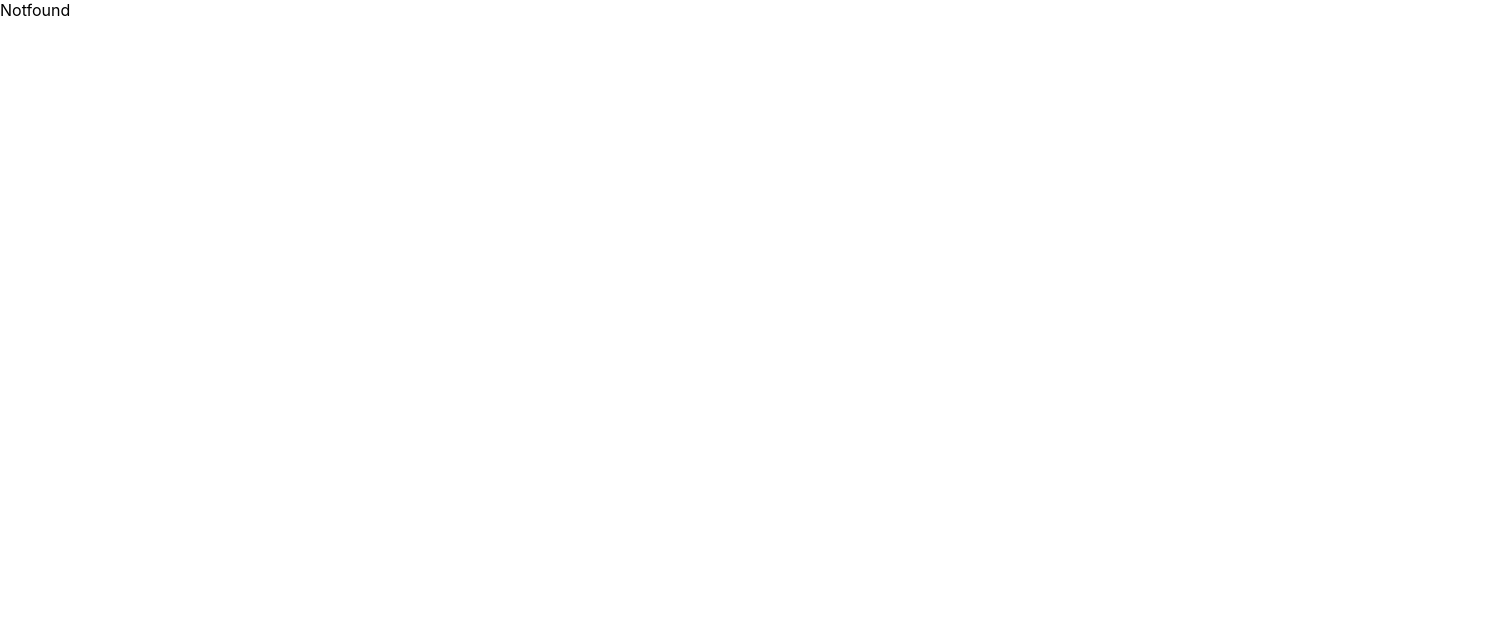
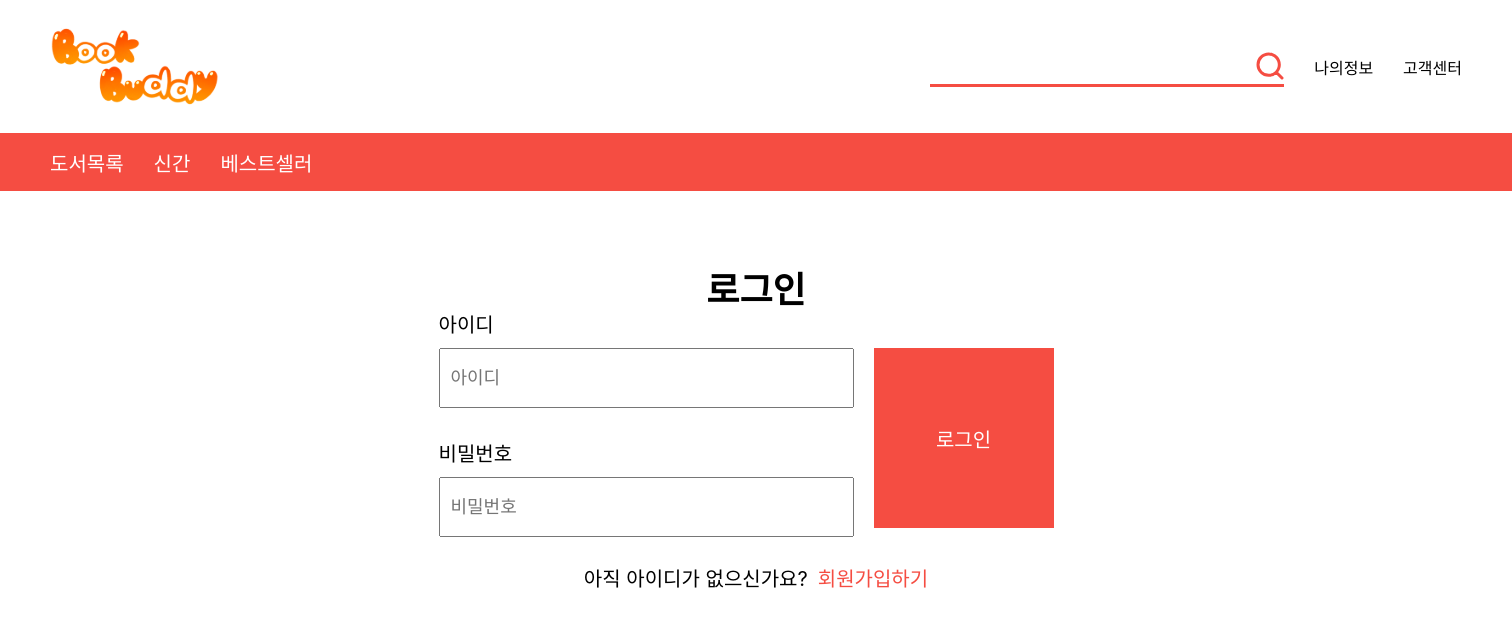
Before and after one commit to HyeranJo/bookbuddy, a React (Create React App) app in the folder client/: page /signin in a window 1280 px wide. Before the commit this address had no page. Shown: the top 626 px of the page, 1512 px wide, since content can reach past the window. Built offline with nearby package versions, Linux system fonts and the light colour scheme.

Commit message:
Feat: 로그인 구현

```diff
--- a/client/src/index.tsx
+++ b/client/src/index.tsx
@@ -6,6 +6,7 @@ import reportWebVitals from './reportWebVitals';
 import { RouterProvider, createBrowserRouter } from 'react-router-dom';
 import Home from './pages/home/Home';
 import Signup from './pages/sign/Signup';
+import Signin from './pages/sign/Signin';
 
 const router = createBrowserRouter([
   {
@@ -18,6 +19,7 @@ const router = createBrowserRouter([
       {path: '/signin', element: <SignIn/>,}
       */
       { path: '/signup', element: <Signup /> },
+      { path: '/signin', element: <Signin /> },
     ],
   },
 ]);
--- /dev/null
+++ b/client/src/pages/sign/Sign.style.ts
@@ -0,0 +1,28 @@
+import { styled } from 'styled-components';
+
+const Styled_Sign = {
+  Main: styled.main`
+    width: 1512px;
+  `,
+  Title: styled.h1`
+    display: flex;
+    justify-content: center;
+    margin-top: 70px;
+    font-size: var(--title-font-size);
+  `,
+  Container: styled.div`
+    display: flex;
+    flex-direction: column;
+    gap: 10px;
+  `,
+  Lable: styled.label`
+    font-size: var(--basic-font-size);
+  `,
+  ErrorMsg: styled.p`
+    font-size: var(--error-font-size);
+    color: var(--primary-background-color);
+    margin-bottom: 20px;
+  `,
+};
+
+export default Styled_Sign;
--- /dev/null
+++ b/client/src/pages/sign/Signin.style.ts
@@ -0,0 +1,39 @@
+import { styled } from 'styled-components';
+
+const Styled_Signin = {
+  Wrapper: styled.div`
+    display: flex;
+    justify-content: center;
+    height: calc(100vh - 550px);
+  `,
+  Form: styled.form`
+    display: flex;
+    align-items: center;
+    justify-content: center;
+  `,
+  InputContainer: styled.div``,
+  SubmitBtn: styled.div`
+    margin: 0 20px;
+  `,
+  TextWrapper: styled.div`
+    width: 100%;
+    display: flex;
+    justify-content: center;
+    align-items: center;
+    gap: 10px;
+  `,
+  Text: styled.p`
+    font-size: var(--basic-font-size);
+  `,
+  Signup: styled.button`
+    font-size: var(--basic-font-size);
+    color: var(--primary-background-color);
+    background-color: white;
+    border: none;
+    display: flex;
+    justify-content: center;
+    cursor: pointer;
+  `,
+};
+
+export default Styled_Signin;
--- /dev/null
+++ b/client/src/pages/sign/Signin.tsx
@@ -0,0 +1,121 @@
+import Styled_Signin from './Signin.style';
+import Styled_Sign from './Sign.style';
+import { Controller, SubmitHandler, useForm } from 'react-hook-form';
+import { idRegExp, passwordRegExp } from '../../utils/RegExp';
+import Header from '../../components/header/Header';
+import Nav from '../../components/nav/Nav';
+import RedButton from '../../components/buttons/RedButton';
+import Input from '../../components/input/Input';
+import { useQuery, useMutation } from 'react-query';
+import axios from 'axios';
+import { Link } from 'react-router-dom';
+
+interface IFormData {
+  id: string;
+  password: string;
+  password_confirm: string;
+}
+
+const Signin = () => {
+  const {
+    control,
+    handleSubmit,
+    formState: { errors },
+  } = useForm<IFormData>();
+
+  function signinUser(userData: IFormData) {
+    return axios.post('/signin', userData).then(response => response.data);
+  }
+  const { mutate } = useMutation(signinUser);
+
+  const onSubmit: SubmitHandler<IFormData> = data => {
+    // 데이터를 서버에 전달하는 함수 필요
+    // 중복확인 버튼 눌렀는지 여부를 확인하여 분기
+    mutate(data);
+    console.log('중복확인해주세요');
+  };
+
+  return (
+    <>
+      <Header />
+      <Nav />
+      <Styled_Sign.Main>
+        <Styled_Sign.Title>로그인</Styled_Sign.Title>
+        <Styled_Signin.Wrapper>
+          <Styled_Signin.Form onSubmit={handleSubmit(onSubmit)}>
+            <Styled_Signin.InputContainer>
+              <Styled_Sign.Container>
+                <Styled_Sign.Lable>아이디</Styled_Sign.Lable>
+                <Controller
+                  control={control}
+                  name="id"
+                  /* Controller를 사용할 때 초기에 값이 없으면 undefined로서 uncontrolled 상태가 되기 때문에 waring메시지가 뜸 따라서 defaultValue를 설정해서 해결*/
+                  defaultValue=""
+                  rules={{
+                    required: '아이디를 입력해주세요.',
+                    pattern: {
+                      value: idRegExp,
+                      message: '특수문자, 띄어쓰기는 사용하실 수 없습니다.',
+                    },
+                  }}
+                  render={({ field }) => {
+                    return (
+                      <Input
+                        type="text"
+                        placeholder="아이디"
+                        value={field.value}
+                        onChange={field.onChange}
+                      />
+                    );
+                  }}
+                />
+                <Styled_Sign.ErrorMsg>
+                  {errors?.id?.message}
+                </Styled_Sign.ErrorMsg>
+              </Styled_Sign.Container>
+              <Styled_Sign.Container>
+                <Styled_Sign.Lable>비밀번호</Styled_Sign.Lable>
+                <Controller
+                  control={control}
+                  name="password"
+                  defaultValue=""
+                  rules={{
+                    required: '비밀번호를 입력해주세요.',
+                    pattern: {
+                      value: passwordRegExp,
+                      message: '영문, 숫자, 8 ~ 16자 입력해주세요.',
+                    },
+                  }}
+                  render={({ field }) => {
+                    return (
+                      <Input
+                        type="password"
+                        placeholder="비밀번호"
+                        value={field.value}
+                        onChange={field.onChange}
+                      />
+                    );
+                  }}
+                />
+                <Styled_Sign.ErrorMsg>
+                  {errors?.password?.message}
+                </Styled_Sign.ErrorMsg>
+              </Styled_Sign.Container>
+            </Styled_Signin.InputContainer>
+            <Styled_Signin.SubmitBtn>
+              <RedButton name="로그인" width={180} height={180} />
+            </Styled_Signin.SubmitBtn>
+          </Styled_Signin.Form>
+        </Styled_Signin.Wrapper>
+        <Styled_Signin.TextWrapper>
+          <Styled_Signin.Text>아직 아이디가 없으신가요?</Styled_Signin.Text>
+          <Link to="/signup" style={{ textDecoration: 'none' }}>
+            <Styled_Signin.Signup>회원가입하기</Styled_Signin.Signup>
+          </Link>
+        </Styled_Signin.TextWrapper>
+      </Styled_Sign.Main>
+    </>
+  );
+};
+
+export default Signin;
--- a/client/src/pages/sign/Signup.style.ts
+++ b/client/src/pages/sign/Signup.style.ts
@@ -1,26 +1,11 @@
 import { styled } from 'styled-components';
 
 const Styled_Signup = {
-  Main: styled.main`
-    width: 1512px;
-  `,
-  Title: styled.h1`
-    display: flex;
-    justify-content: center;
-    margin-top: 80px;
-    font-size: var(--title-font-size);
-  `,
   Wrapper: styled.div`
     display: flex;
-    flex-direction: column;
     align-items: center;
     justify-content: center;
-    height: calc(100vh - 500px);
-  `,
-  Container: styled.div`
-    display: flex;
-    flex-direction: column;
-    gap: 10px;
+    height: calc(100vh- 350px);
   `,
   Duplicate: styled.button`
     width: 90px;
@@ -34,16 +19,8 @@ const Styled_Signup = {
     bottom: -40px;
     cursor: pointer;
   `,
-  Lable: styled.label`
-    font-size: var(--basic-font-size);
-  `,
-  ErrorMsg: styled.p`
-    font-size: var(--error-font-size);
-    color: var(--primary-background-color);
-    margin-bottom: 20px;
-  `,
   SubmitBtn: styled.div`
-    margin-top: 70px;
+    margin-top: 20px;
   `,
 };
 
--- a/client/src/pages/sign/Signup.tsx
+++ b/client/src/pages/sign/Signup.tsx
@@ -1,4 +1,5 @@
 import Styled_Signup from './Signup.style';
+import Styled_Sign from './Sign.style';
 import { Controller, SubmitHandler, useForm } from 'react-hook-form';
 import { idRegExp, passwordRegExp } from '../../utils/RegExp';
 import Header from '../../components/header/Header';
@@ -53,11 +54,11 @@ const Signup = () => {
     <>
       <Header />
       <Nav />
-      <Styled_Signup.Main>
-        <Styled_Signup.Title>회원가입</Styled_Signup.Title>
+      <Styled_Sign.Main>
+        <Styled_Sign.Title>회원가입</Styled_Sign.Title>
         <Styled_Signup.Wrapper>
           <form onSubmit={handleSubmit(onSubmit)}>
-            <Styled_Signup.Container>
+            <Styled_Sign.Container>
               {/* onSubmit에 영향 주는거 막기 */}
               <Styled_Signup.Duplicate
                 onClick={e => {
@@ -67,7 +68,7 @@ const Signup = () => {
               >
                 중복확인
               </Styled_Signup.Duplicate>
-              <Styled_Signup.Lable>아이디</Styled_Signup.Lable>
+              <Styled_Sign.Lable>아이디</Styled_Sign.Lable>
               <Controller
                 control={control}
                 name="id"
@@ -91,12 +92,10 @@ const Signup = () => {
                   );
                 }}
               />
-              <Styled_Signup.ErrorMsg>
-                {errors?.id?.message}
-              </Styled_Signup.ErrorMsg>
-            </Styled_Signup.Container>
-            <Styled_Signup.Container>
-              <Styled_Signup.Lable>비밀번호</Styled_Signup.Lable>
+              <Styled_Sign.ErrorMsg>{errors?.id?.message}</Styled_Sign.ErrorMsg>
+            </Styled_Sign.Container>
+            <Styled_Sign.Container>
+              <Styled_Sign.Lable>비밀번호</Styled_Sign.Lable>
               <Controller
                 control={control}
                 name="password"
@@ -119,12 +118,12 @@ const Signup = () => {
                   );
                 }}
               />
-              <Styled_Signup.ErrorMsg>
+              <Styled_Sign.ErrorMsg>
                 {errors?.password?.message}
-              </Styled_Signup.ErrorMsg>
-            </Styled_Signup.Container>
-            <Styled_Signup.Container>
-              <Styled_Signup.Lable>비밀번호 확인</Styled_Signup.Lable>
+              </Styled_Sign.ErrorMsg>
+            </Styled_Sign.Container>
+            <Styled_Sign.Container>
+              <Styled_Sign.Lable>비밀번호 확인</Styled_Sign.Lable>
               <Controller
                 control={control}
                 name="password_confirm"
@@ -147,16 +146,16 @@ const Signup = () => {
                   );
                 }}
               />
-              <Styled_Signup.ErrorMsg>
+              <Styled_Sign.ErrorMsg>
                 {errors?.password_confirm?.message}
-              </Styled_Signup.ErrorMsg>
-            </Styled_Signup.Container>
+              </Styled_Sign.ErrorMsg>
+            </Styled_Sign.Container>
             <Styled_Signup.SubmitBtn>
-              <RedButton name="회원가입하기" width={415} height={60} />
+              <RedButton name="회원가입" width={415} height={60} />
             </Styled_Signup.SubmitBtn>
           </form>
         </Styled_Signup.Wrapper>
-      </Styled_Signup.Main>
+      </Styled_Sign.Main>
     </>
   );
 };
```
